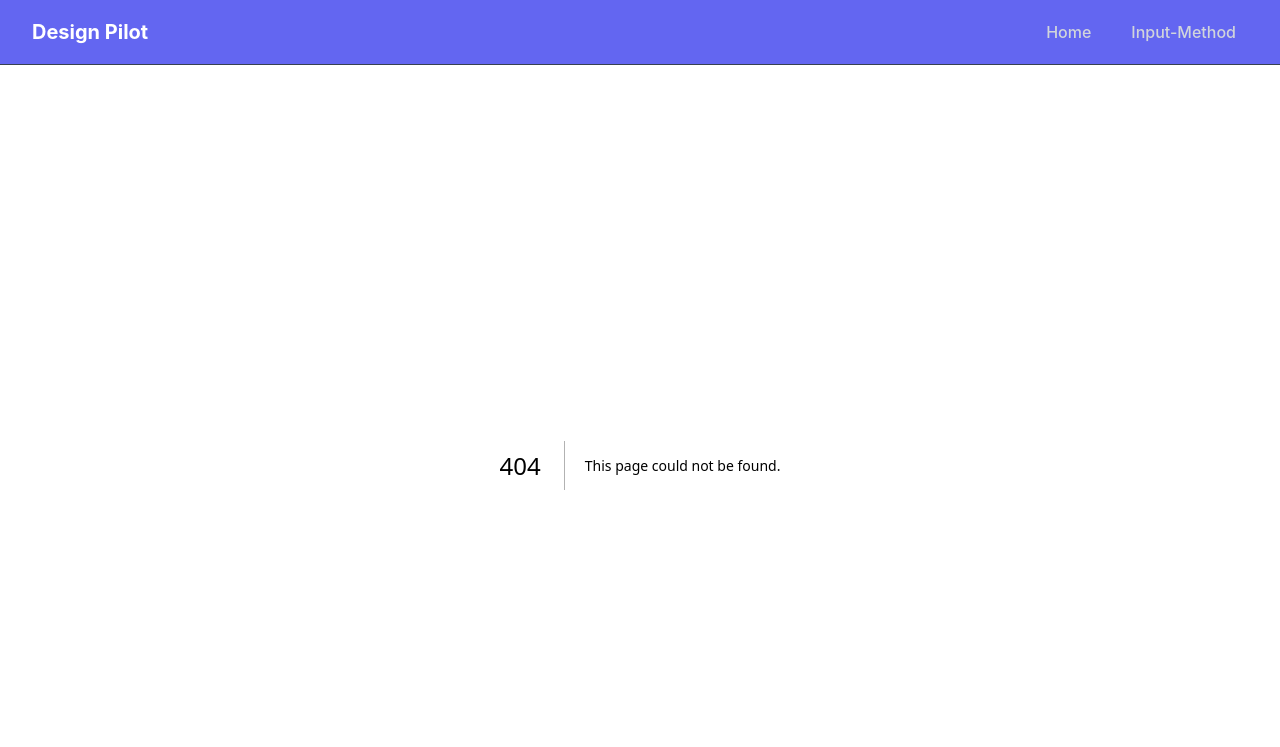
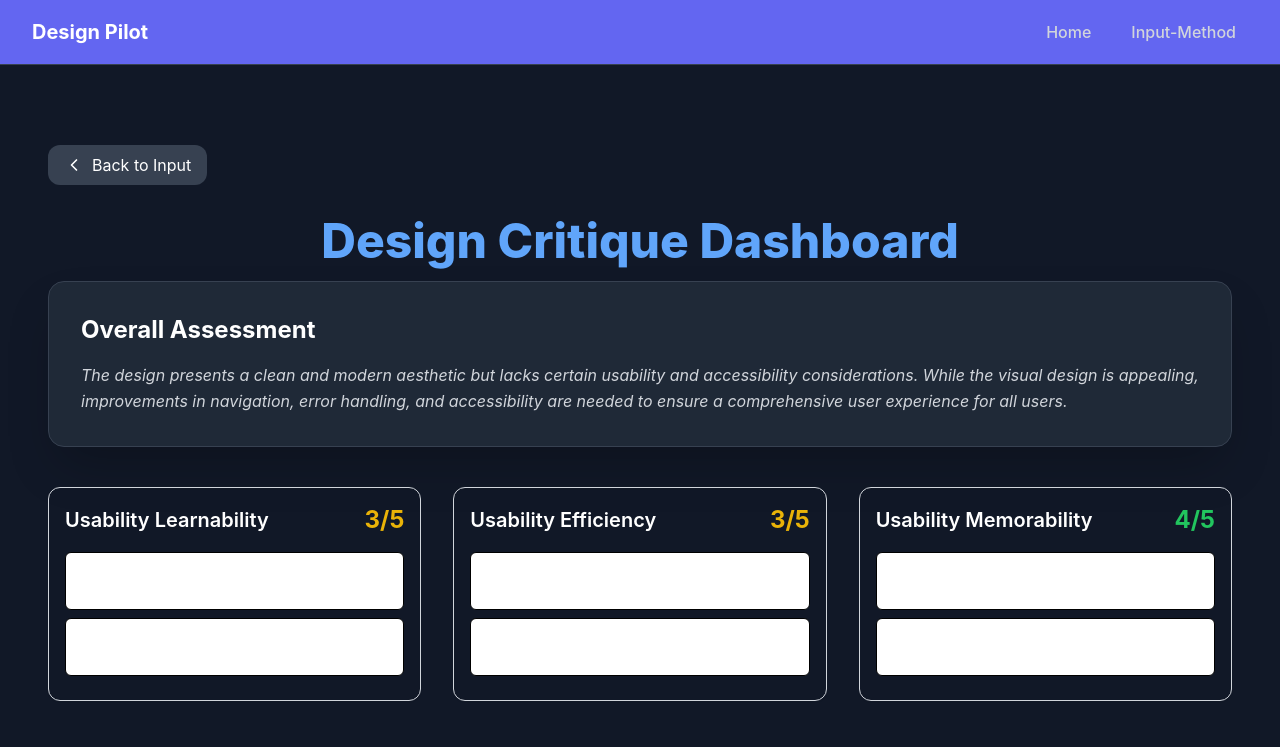
Before and after one commit to Kikkeri-UI/design-pilot-frontend, a Next.js app: page /result-dashboard in a window 1280 px wide. Before the commit this address had no page. Shown: the top 747 px of the page. Built offline with nearby package versions, Linux system fonts and the light colour scheme.

Commit message:
hardcoding for now

```diff
--- /dev/null
+++ b/src/app/components/generic/result-tile-component/resultTileComponent.tsx
@@ -0,0 +1,47 @@
+import React from 'react';
+import Accordion from '../accordion-component/accordionComponent';
+import { CritiqueMetric } from './resultTileComponent.types';
+
+interface ResultTileProps {
+  critiqueMetric: CritiqueMetric;
+  metricName: string;
+}
+
+const ResultTileComponent: React.FC<ResultTileProps> = ({ critiqueMetric, metricName }) => {
+  // Use a simple function to map the score to a Tailwind color class
+  const getScoreColor = (score: number): string => {
+    if (score >= 4) {
+      return 'text-green-500';
+    } else if (score === 3) {
+      return 'text-yellow-500';
+    } else {
+      return 'text-red-500';
+    }
+  };
+
+  return (
+    <div className="border border-gray-300 rounded-lg shadow-sm p-4 mb-4">
+      <div className="flex justify-between items-center mb-4">
+        <h3 className="text-xl font-semibold capitalize">{metricName.replace(/_/g, ' ')}</h3>
+        <span className={`text-2xl font-bold ${getScoreColor(critiqueMetric.score)}`}>
+          {critiqueMetric.score}/5
+        </span>
+      </div>
+
+      <Accordion header="Analysis" body={<p>{critiqueMetric.analysis}</p>} />
+
+      <Accordion
+        header="Recommendations"
+        body={
+          <ul>
+            {critiqueMetric.recommendations.map((rec, index) => (
+              <li key={index} className="list-disc ml-4 mb-1 text-gray-700">{rec}</li>
+            ))}
+          </ul>
+        }
+      />
+    </div>
+  );
+};
+
+export default ResultTileComponent;
--- /dev/null
+++ b/src/app/components/generic/result-tile-component/resultTileComponent.types.ts
@@ -0,0 +1,5 @@
+export interface CritiqueMetric {
+    score: number;
+    analysis: string;
+    recommendations: string[];
+}
--- /dev/null
+++ b/src/app/result-dashboard/CriticqueTypes.ts
@@ -0,0 +1,27 @@
+// src/types/critique.ts
+
+// The detailed breakdown for a single metric
+export interface CritiqueMetric {
+  score: number;
+  analysis: string;
+  recommendations: string[];
+}
+
+// The dictionary structure for all metrics
+export interface MetricsCritique {
+  usability_learnability: CritiqueMetric;
+  usability_efficiency: CritiqueMetric;
+  usability_memorability: CritiqueMetric;
+  usability_errors: CritiqueMetric;
+  usability_satisfaction: CritiqueMetric;
+  accessibility: CritiqueMetric;
+  information_architecture: CritiqueMetric;
+  visual_design: CritiqueMetric;
+}
+
+// The complete data structure from the FastAPI endpoint
+export interface DesignCritiqueOutput {
+  overall_summary: string;
+  metrics_critique: MetricsCritique;
+  general_recommendations: string[];
+}
--- /dev/null
+++ b/src/app/result-dashboard/MockCriticqueData.ts
@@ -0,0 +1,76 @@
+// src/data/mockCritique.ts
+import { DesignCritiqueOutput } from "./CriticqueTypes";
+
+export const mockCritiqueData: DesignCritiqueOutput = {
+    "overall_summary": "The design presents a clean and modern aesthetic but lacks certain usability and accessibility considerations. While the visual design is appealing, improvements in navigation, error handling, and accessibility are needed to ensure a comprehensive user experience for all users.",
+    "metrics_critique": {
+        "usability_learnability": {
+            "score": 3,
+            "analysis": "The interface appears intuitive with clear labels, but first-time users might struggle with understanding some icons without accompanying text descriptions.",
+            "recommendations": [
+                "Add tooltips to icons to explain their function.",
+                "Consider adding a brief tutorial or onboarding process for new users."
+            ]
+        },
+        "usability_efficiency": {
+            "score": 3,
+            "analysis": "Experienced users might find the interface efficient due to its minimalist design, but the lack of shortcuts could hinder quick task performance.",
+            "recommendations": [
+                "Introduce keyboard shortcuts for power users.",
+                "Streamline common task flows to reduce the number of actions required."
+            ]
+        },
+        "usability_memorability": {
+            "score": 4,
+            "analysis": "Consistent design patterns and a straightforward layout aid in memorability, allowing users to quickly re-establish proficiency.",
+            "recommendations": [
+                "Ensure that updates to the interface maintain core patterns to preserve memorability."
+            ]
+        },
+        "usability_errors": {
+            "score": 2,
+            "analysis": "The design lacks clear error prevention mechanisms and does not provide sufficient feedback for error states, which could confuse users.",
+            "recommendations": [
+                "Implement clear and concise error messages with guidance on recovery.",
+                "Use visual indicators to prevent errors, such as real-time validation."
+            ]
+        },
+        "usability_satisfaction": {
+            "score": 4,
+            "analysis": "The design is visually appealing and likely to evoke positive emotions, contributing to a satisfying user experience.",
+            "recommendations": [
+                "Maintain visual aesthetics while ensuring functional elements are not compromised."
+            ]
+        },
+        "accessibility": {
+            "score": 2,
+            "analysis": "The current design does not adequately address accessibility needs, such as color contrast and text size.",
+            "recommendations": [
+                "Increase color contrast to meet WCAG standards.",
+                "Ensure all text is resizable and legible.",
+                "Provide alternative text for images and ensure focus states are visible."
+            ]
+        },
+        "information_architecture": {
+            "score": 3,
+            "analysis": "Information is generally well-organized, but navigation could be clearer and more intuitive for users.",
+            "recommendations": [
+                "Simplify navigation by grouping similar functions together.",
+                "Add a search function to improve findability."
+            ]
+        },
+        "visual_design": {
+            "score": 4,
+            "analysis": "The design is aesthetically pleasing with a strong visual hierarchy, though consistency in spacing and alignment could be improved.",
+            "recommendations": [
+                "Ensure consistent spacing and alignment across all elements.",
+                "Use typography to enhance readability and hierarchy."
+            ]
+        }
+    },
+    "general_recommendations": [
+        "Conduct user testing to gather feedback on the design's usability and accessibility.",
+        "Regularly update the design to align with best practices in UX and accessibility.",
+        "Consider implementing a feedback mechanism for users to report issues or suggest improvements."
+    ]
+};
--- /dev/null
+++ b/src/app/result-dashboard/page.tsx
@@ -0,0 +1,86 @@
+// src/app/results-dashboard/page.tsx
+'use client';
+
+import React, { useEffect, useState } from 'react';
+import { useRouter } from 'next/navigation';
+import ResultTileComponent from '../components/generic/result-tile-component/resultTileComponent';
+import { DesignCritiqueOutput, MetricsCritique } from './CriticqueTypes';
+import { ChevronLeftIcon } from 'lucide-react';
+import { mockCritiqueData } from './MockCriticqueData';
+
+export default function ResultsDashboardPage() {
+  const router = useRouter();
+
+  // 2. INITIALIZE STATE WITH MOCK DATA
+  const [critique, setCritique] = useState<DesignCritiqueOutput | null>(mockCritiqueData);
+  const [loading, setLoading] = useState(false); // Set to false since data is local
+
+  // 3. REMOVE useEffect FOR LOCAL STORAGE LOGIC
+  /*
+  useEffect(() => {
+    // OLD: Local storage logic removed for mocking
+  }, []);
+  */
+
+  if (loading) {
+    return <div className="min-h-screen flex justify-center items-center text-lg text-white">Loading results...</div>;
+  }
+
+  // Error handling is simplified since mock data is always present
+  if (!critique) {
+    return (
+      <div className="min-h-screen flex flex-col justify-center items-center text-red-400 p-8">
+        <p className="text-xl mb-6">Error: Mock data is missing.</p>
+        {/* ... */}
+      </div>
+    );
+  }
+
+  return (
+    // ... Rest of the component uses 'critique' state as before ...
+    <div className="min-h-screen bg-gray-900 text-white p-4 md:p-12">
+      <div className="max-w-7xl mx-auto py-8">
+
+        {/* Back Button */}
+        <button
+          onClick={() => router.back()}
+          className="mb-8 px-4 py-2 bg-gray-700 hover:bg-gray-600 rounded-lg transition-colors duration-200 flex items-center"
+        >
+          <ChevronLeftIcon className="h-5 w-5 mr-2" /> Back to Input
+        </button>
+
+        <h1 className="text-4xl md:text-5xl font-extrabold text-center mb-4 text-blue-400">Design Critique Dashboard</h1>
+        {/* ... */}
+
+        {/* Overall Summary */}
+        <div className="bg-gray-800 rounded-xl p-8 mb-10 shadow-2xl border border-gray-700">
+          <h2 className="text-2xl font-bold mb-4 text-white">Overall Assessment</h2>
+          <p className="text-gray-300 italic leading-relaxed">{critique.overall_summary}</p>
+        </div>
+
+        {/* Metrics Grid - Loops over the MetricsCritique object */}
+        <div className="grid grid-cols-1 lg:grid-cols-2 xl:grid-cols-3 gap-8 mb-10">
+          {Object.entries(critique.metrics_critique).map(([key, metric]) => (
+            <ResultTileComponent
+              key={key}
+              metricName={key}
+              critiqueMetric={metric}
+            />
+          ))}
+        </div>
+
+        {/* General Recommendations */}
+        {critique.general_recommendations && critique.general_recommendations.length > 0 && (
+          <div className="bg-gray-800 rounded-xl p-8 shadow-2xl border border-gray-700">
+            <h2 className="text-2xl font-bold mb-4 text-purple-400">General Recommendations</h2>
+            <ul className="list-disc list-inside text-gray-300 space-y-3">
+              {critique.general_recommendations.map((rec, i) => (
+                <li key={i} className="text-lg">{rec}</li>
+              ))}
+            </ul>
+          </div>
+        )}
+      </div>
+    </div>
+  );
+}
```
